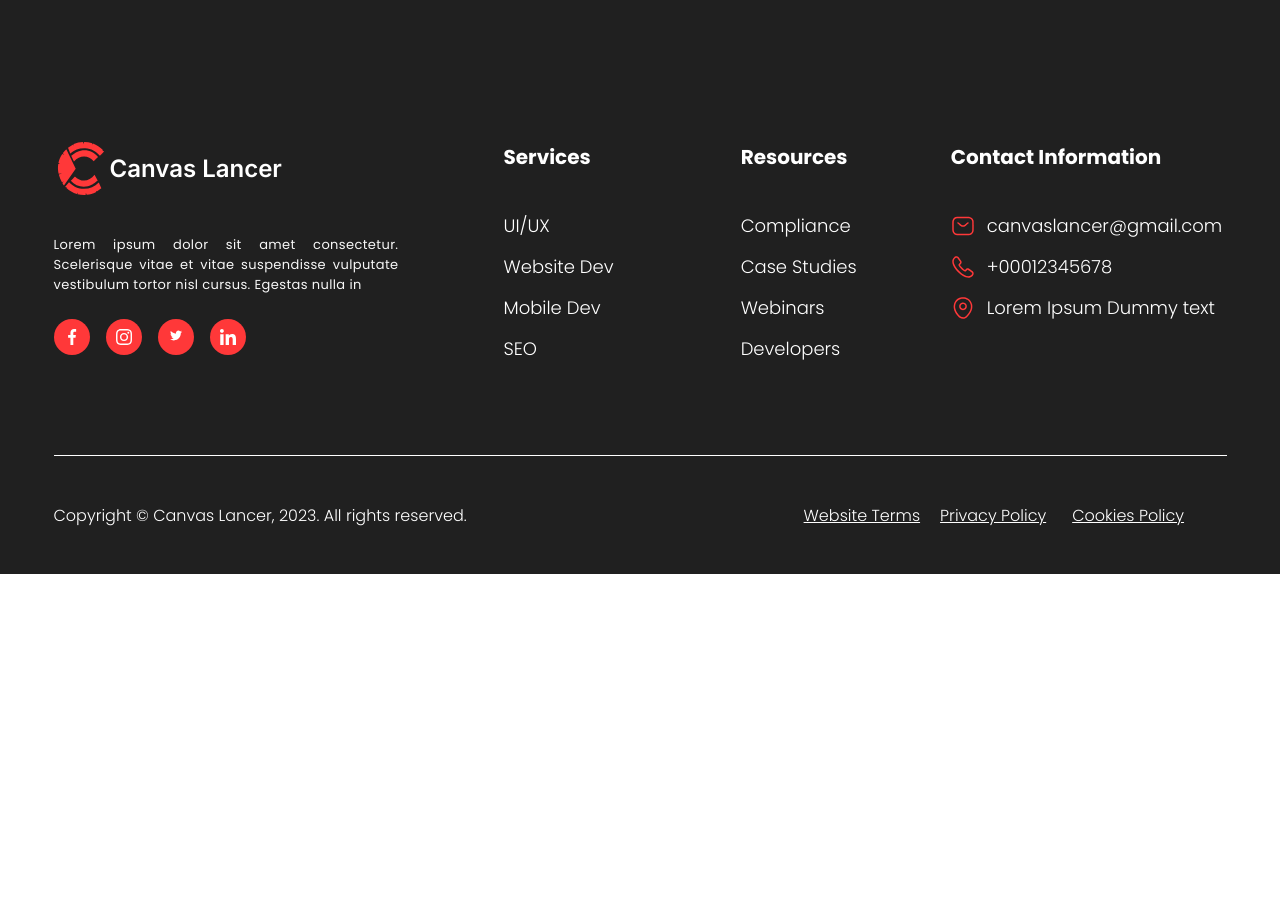
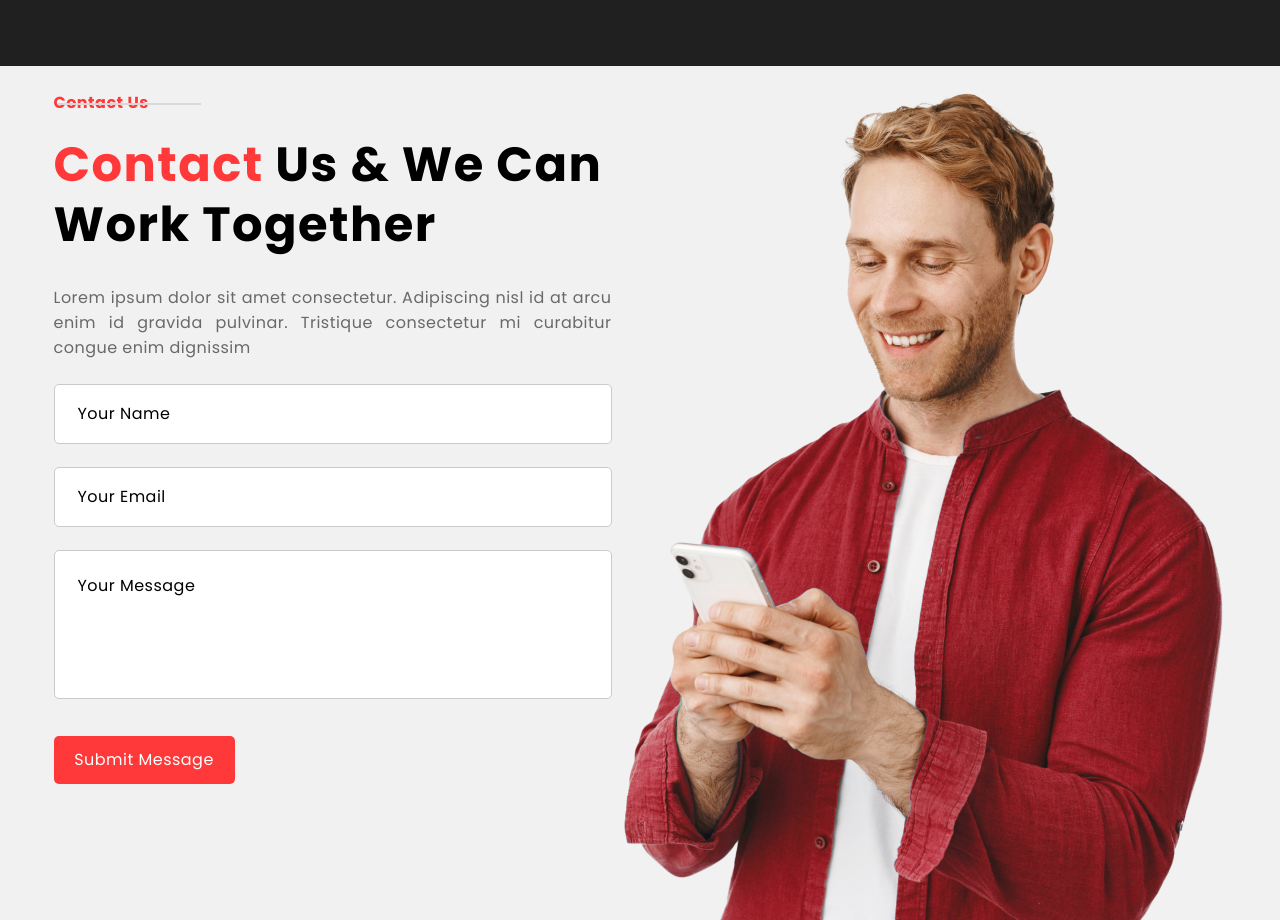
Before and after one commit to OlesyaDudar/teamproject1-01, a plain HTML site: page index.html in a window 1280 px wide. Shown: the part 3840-4760 px from the top of the page. Before the commit the page ends 4414 px from the top, so only its background shows below. Drawn offline with nearby package versions, Linux system fonts and the light colour scheme.

Commit message:
contact section

```diff
--- a/css/styles.css
+++ b/css/styles.css
@@ -51,6 +51,20 @@ button {
   padding-left: 15px;
   padding-right: 15px;
   margin: 0 auto;
+}
+
+.visually-hidden {
+  position: absolute;
+  width: 1px;
+  height: 1px;
+  margin: -1px;
+  border: 0;
+  padding: 0;
+
+  white-space: nowrap;
+  clip-path: inset(100%);
+  clip: rect(0 0 0 0);
+  overflow: hidden;
 }
 
 /**
@@ -654,6 +668,124 @@ button {
 
 /**
  |============================
+ | Contact us
+ |============================
+*/
+
+.contact {
+  background: #f1f1f1;
+}
+
+.contact-container {
+  padding-top: 25px;
+  display: flex;
+  gap: 12px;
+}
+
+.contact-wrapper {
+}
+
+.contact-subtitle {
+  width: 181px;
+  color: var(--color-main-red);
+  /* text-align: justify; */
+  font-size: 16px;
+  font-weight: 700;
+  line-height: 1.55;
+  letter-spacing: 0.03em;
+  /* margin: 0 auto; */
+  margin-bottom: 19px;
+  position: relative;
+}
+
+.contact-subtitle::before {
+  content: '';
+  width: 143px;
+  height: 2px;
+  background: #d8d8d8;
+  position: absolute;
+  top: 50%;
+  left: 4px;
+}
+
+.contact-title {
+  color: var(--color-black-000000);
+  font-size: 48px;
+  line-height: 1.255;
+  letter-spacing: 0.03em;
+  margin-bottom: 31px;
+  /* max-width: 548px; */
+}
+
+.contact-title span {
+  color: var(--color-main-red);
+}
+
+.contact-desc {
+  color: var(--color-light-black);
+  text-align: justify;
+  font-size: 16px;
+  line-height: 1.55;
+  letter-spacing: 0.03em;
+  margin-bottom: 23px;
+}
+
+.contact-form {
+}
+
+.form-input {
+  width: 100%;
+  height: 60px;
+  border-radius: 5px;
+  border: 1px solid #cacaca;
+  background: var(--background-main);
+  margin-bottom: 23px;
+}
+
+.form-input::placeholder {
+  color: var(--color-black-000000);
+  text-align: justify;
+  font-size: 16px;
+  line-height: 1.55;
+  letter-spacing: 0.03em;
+  padding-left: 21px;
+  padding-right: 21px;
+}
+
+.form-message {
+  width: 100%;
+  height: 149px;
+  border-radius: 5px;
+  border: 1px solid #cacaca;
+  background: var(--background-main);
+  margin-bottom: 33px;
+  resize: none;
+}
+
+.form-message::placeholder {
+  color: var(--color-black-000000);
+  text-align: justify;
+  font-size: 16px;
+  line-height: 1.55;
+  letter-spacing: 0.03em;
+  padding: 21px;
+}
+
+.form-btn {
+  color: var(--background-main);
+  text-align: center;
+  font-size: 16px;
+  font-family: inherit;
+  letter-spacing: 0.03em;
+  width: 181px;
+  height: 48px;
+  border-radius: 5px;
+  background: var(--color-main-red);
+  border: none;
+  cursor: pointer;
+}
+/**
+ |============================
  | Footer
  |============================
 */
--- a/index.html
+++ b/index.html
@@ -388,6 +388,61 @@
           </ul>
         </div>
       </section>
+
+      <section class="contact">
+        <div class="container contact-container">
+          <div class="contact-wrapper">
+            <p class="contact-subtitle">Contact Us</p>
+            <h2 class="contact-title">
+              <span>Contact</span> Us & We Can Work Together
+            </h2>
+            <p class="contact-desc">
+              Lorem ipsum dolor sit amet consectetur. Adipiscing nisl id at arcu
+              enim id gravida pulvinar. Tristique consectetur mi curabitur
+              congue enim dignissim
+            </p>
+            <form class="contact-form">
+              <label for="form-name" class="visually-hidden">Your name</label>
+              <input
+                type="text"
+                name="form-name"
+                id="form-name"
+                class="form-input"
+                placeholder="Your Name"
+              />
+
+              <label for="form-email" class="visually-hidden">Your email</label>
+              <input
+                type="email"
+                name="form-email"
+                id="form-email"
+                class="form-input"
+                placeholder="Your Email"
+              />
+
+              <label for="form-text"></label>
+              <textarea
+                name="form-text"
+                id="form-text"
+                class="form-message"
+                placeholder="Your Message"
+              ></textarea>
+
+              <button type="submit" class="form-btn">Submit Message</button>
+            </form>
+          </div>
+          <img
+            srcset="
+              ./images/contacts-img.png    1x,
+              ./images/contacts-img-2x.png 2x
+            "
+            src="./images/contacts-img.png"
+            alt="guy with a phone"
+            width="603"
+            height="829"
+          />
+        </div>
+      </section>
     </main>
     <footer class="footer">
       <div class="container footer-container">
```
Also changed, not shown: images/contacts-img.png (added), 1 other file.
